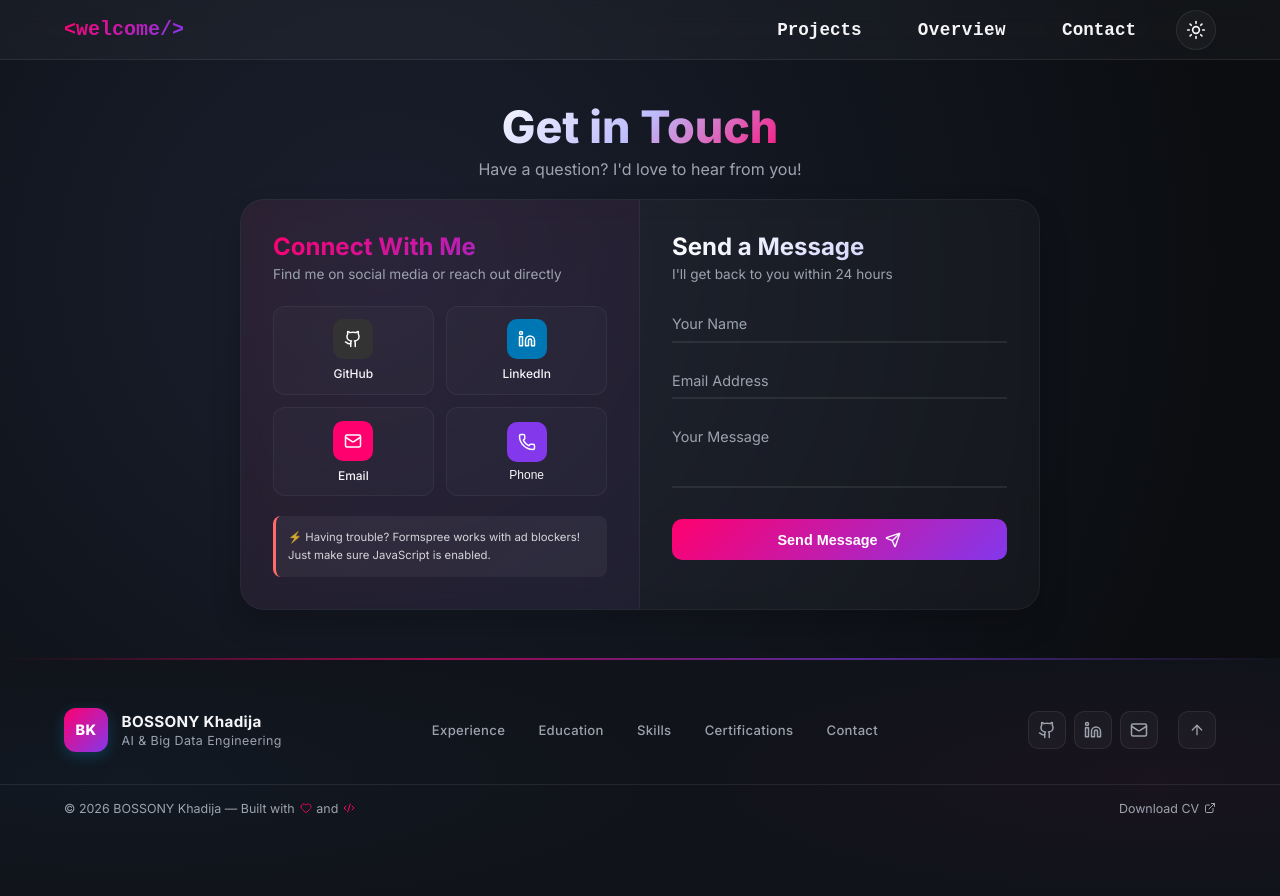
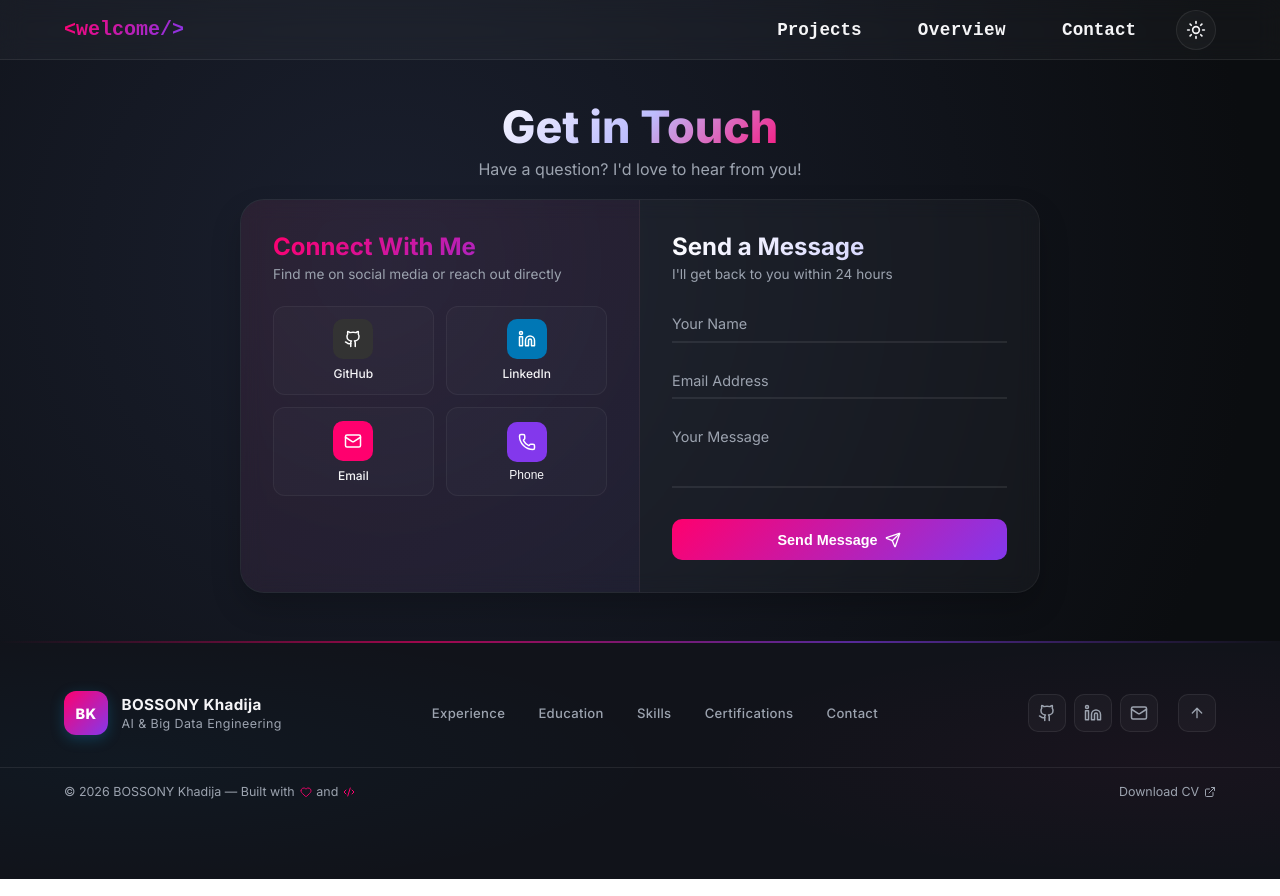
Before and after one commit to indexkboss/portfolio, a React (Vite) app: page /Contact in a window 1280 px wide. Built offline with nearby package versions, Linux system fonts and the light colour scheme; no server answers.

Commit message:
fixed page contact3

```diff
--- a/src/pages/Contact.jsx
+++ b/src/pages/Contact.jsx
@@ -307,12 +307,6 @@ const Contact = () => {
               )}
             </div>
 
-            <div className="troubleshoot-tip">
-              <small>
-                ⚡ Having trouble? Formspree works with ad blockers!
-                Just make sure JavaScript is enabled.
-              </small>
-            </div>
           </div>
 
           {/* RIGHT SIDE - FORM */}
```
